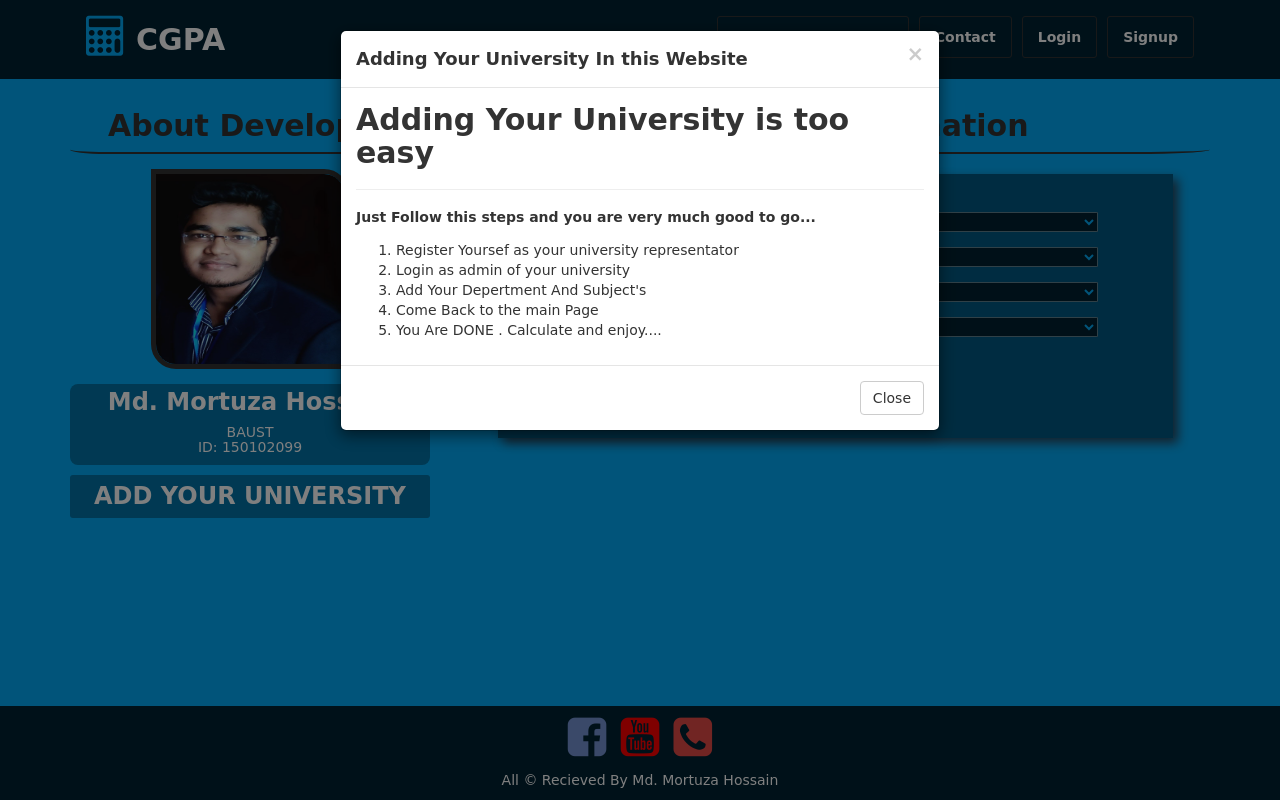
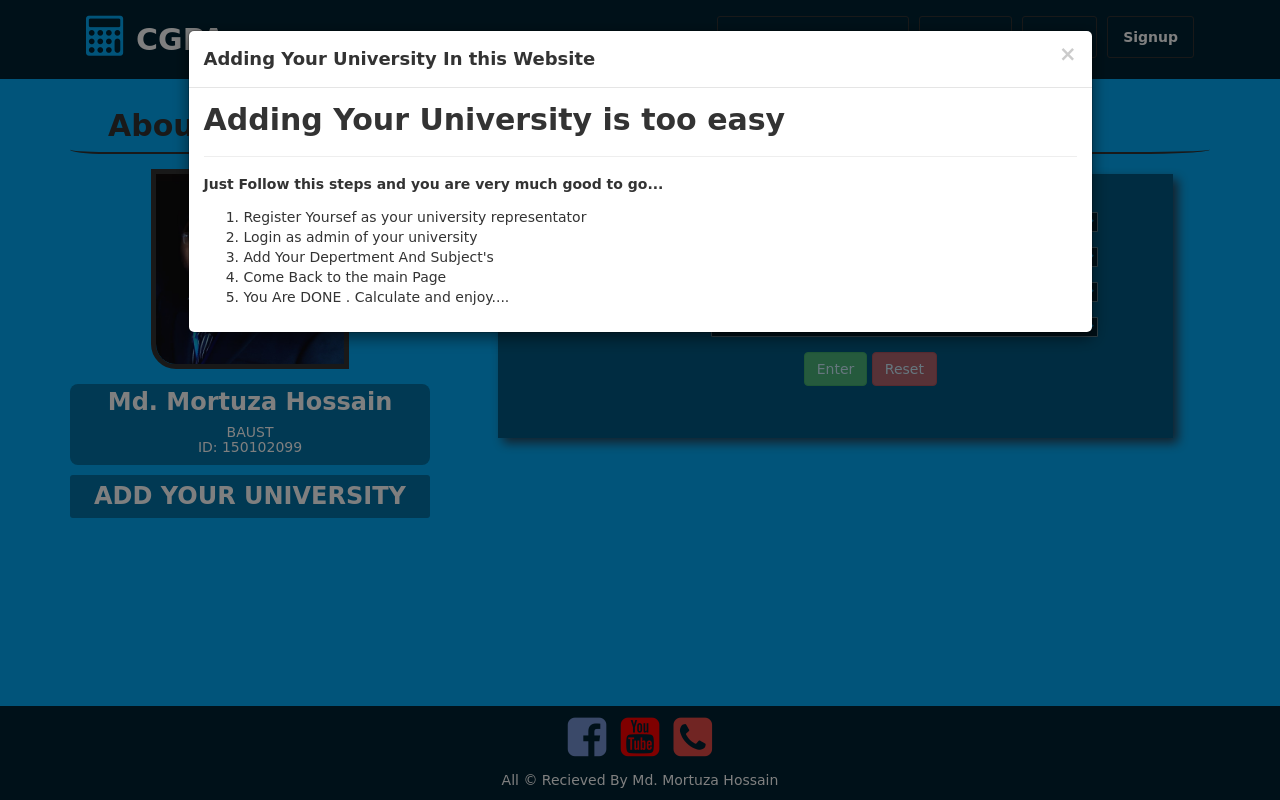
Before and after one commit to mortuzahossain/cgpa, a PHP site: page /index.php in a window 1280 px wide, after a click on "ADD YOUR UNIVERSITY". Run offline with PHP 8.4, Linux system fonts and the light colour scheme; data that the repository does not hold is empty.

Commit message:
Done Some Baisc Change

```diff
--- a/css/style.css
+++ b/css/style.css
@@ -296,3 +296,7 @@ a {
   color: #fff;
   margin-top: 40px;
 }
+
+.modal-dialog{
+  width: 905px;
+}
--- a/include/add_university_model.php
+++ b/include/add_university_model.php
@@ -19,9 +19,6 @@
                 </ol>
             </p>
         </div>
-        <div class="modal-footer">
-            <button type="button" class="btn btn-default" data-dismiss="modal">Close</button>
-        </div>
     </div>
 </div>
 </div>
```
